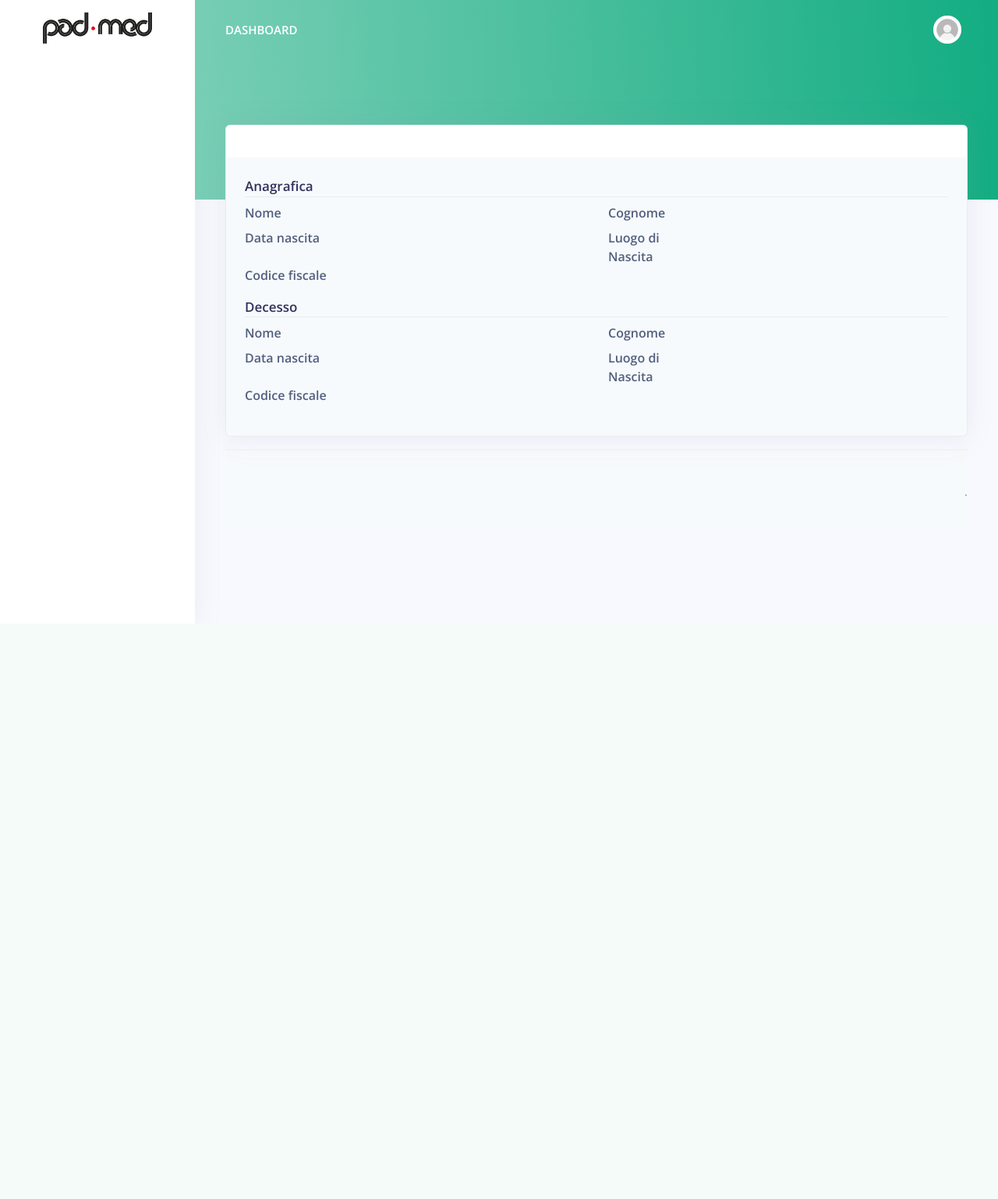
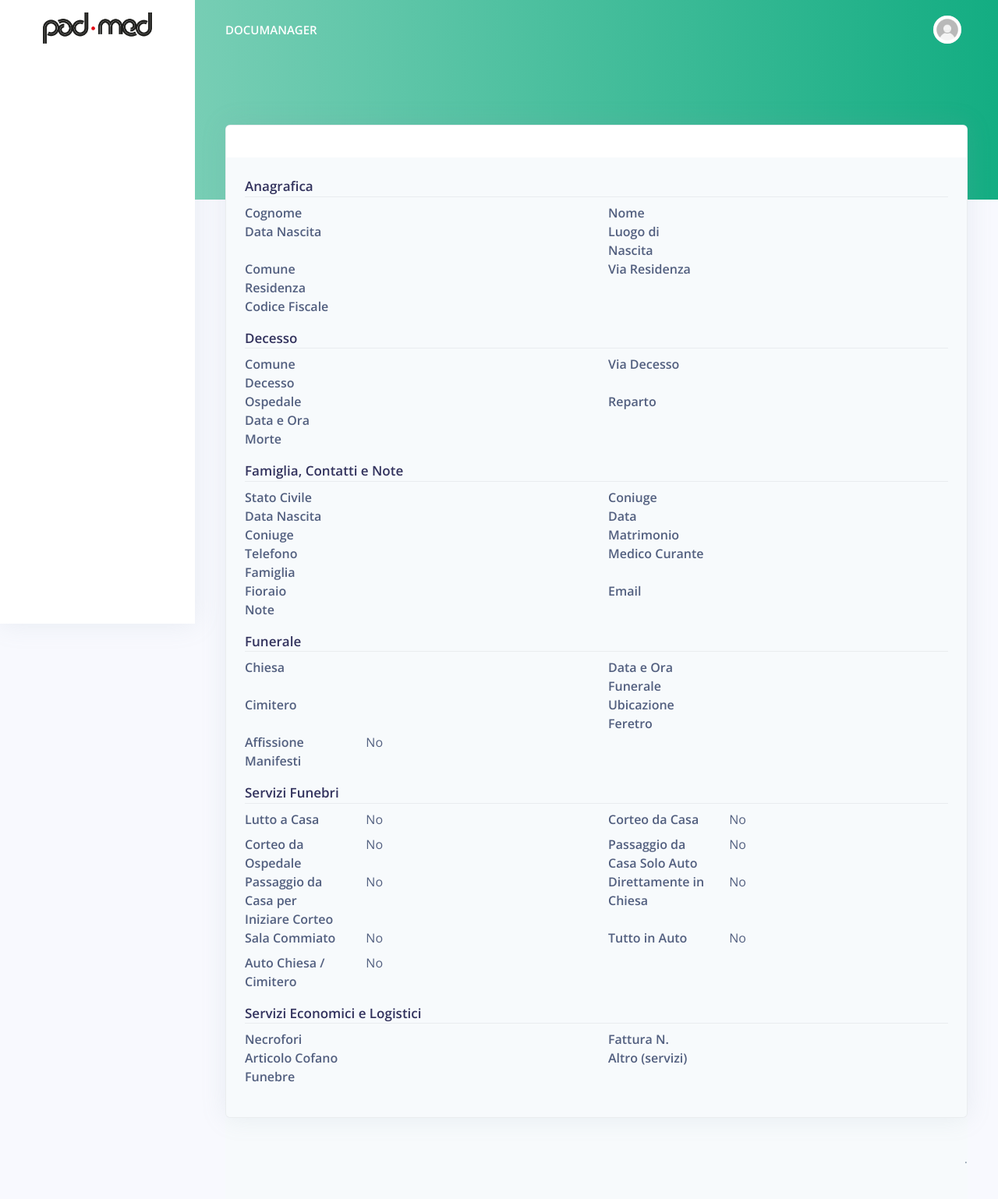
Before and after one commit to eraclesax/documanager, a Django app: template docdefunto/templates/defunto.html in a window 1280 px wide. Shown: the whole page at 78% size. Before the commit the page ends 636 px from the top, so only its background shows below. Run offline with Django 5.2, Linux system fonts and the light colour scheme; the template is opened without the code that fills it, so the values that code supplies are empty; some libraries are stand-ins or nearby versions.

Commit message:
dev: template defunto

```diff
--- a/core/templates/includes/navigation.html
+++ b/core/templates/includes/navigation.html
@@ -3,7 +3,7 @@
 <nav class="navbar navbar-top navbar-expand-md navbar-dark" id="navbar-main">
   <div class="container-fluid">
     <!-- Brand -->
-    <a class="h4 mb-0 text-white text-uppercase d-none d-lg-inline-block" href="/">Dashboard {{user.appuser.dashboard_hospital}}</a>
+    <a class="h4 mb-0 text-white text-uppercase d-none d-lg-inline-block" href="/">Documanager</a>
     {% comment %} <!-- Form -->
     <form class="navbar-search navbar-search-dark form-inline mr-3 d-none d-md-flex ml-lg-auto">
       <div class="form-group mb-0">
--- a/core/templates/layouts/base-fullscreen.html
+++ b/core/templates/layouts/base-fullscreen.html
@@ -10,7 +10,7 @@
   <meta name="viewport" content="width=device-width, initial-scale=1, shrink-to-fit=no">
 
   <title>
-    Pad Med - {% block title %} Dashboard Panel {% endblock %}
+    Archetti - {% block title %} Documanager {% endblock %}
   </title>
 
   <!-- Favicon - loaded as static -->
--- a/core/templates/layouts/base.html
+++ b/core/templates/layouts/base.html
@@ -10,7 +10,7 @@
   <meta name="viewport" content="width=device-width, initial-scale=1, shrink-to-fit=no">
 
   <title>
-    Pad Med - {% block title %} Dashboard Panel {% endblock %}
+    Archetti - {% block title %} Documanager {% endblock %}
   </title>
 
   <!-- Favicon - loaded as static -->
--- a/docdefunto/templates/defunto.html
+++ b/docdefunto/templates/defunto.html
@@ -21,7 +21,6 @@
 <div class="header bg-gradient-primary pb-8 pt-5 pt-md-8">
   <div class="container-fluid">
     <div class="header-body">
-
     </div>
   </div>
 </div>
@@ -33,80 +32,165 @@
         <div class="card-header bg-white border-0">
           <div class="row align-items-center">
             <div class="col-8">
-                <h3 class="mb-0">{{defunto}}</h3>
+              <h3 class="mb-0">{{ defunto }}</h3>
             </div>
           </div>
         </div>
         <div class="card-body">
-            <div>
-              <h3 class="border-bottom">
-                Anagrafica
-              </h3>
+
+          <!-- ================= ANAGRAFICA ================= -->
+          <h3 class="border-bottom">Anagrafica</h3>
           <dl class="row">
+            <dt class="col-sm-3 col-md-2">Cognome</dt>
+            <dd class="col-sm-9 col-md-4">{{ defunto.cognome|default_if_none:"" }}</dd>
+
             <dt class="col-sm-3 col-md-2">Nome</dt>
+            <dd class="col-sm-9 col-md-4">{{ defunto.nome|default_if_none:"" }}</dd>
+
+            <dt class="col-sm-3 col-md-2">Data Nascita</dt>
+            <dd class="col-sm-9 col-md-4">{{ defunto.data_nascita|date:"d/m/Y" }}</dd>
+
+            <dt class="col-sm-3 col-md-2">Luogo di Nascita</dt>
+            <dd class="col-sm-9 col-md-4">{{ defunto.luogo_nascita|default_if_none:"" }}</dd>
+
+            <dt class="col-sm-3 col-md-2">Comune Residenza</dt>
+            <dd class="col-sm-9 col-md-4">{{ defunto.comune_residenza|default_if_none:"" }}</dd>
+
+            <dt class="col-sm-3 col-md-2">Via Residenza</dt>
+            <dd class="col-sm-9 col-md-4">{{ defunto.via_residenza|default_if_none:"" }}</dd>
+
+            <dt class="col-sm-3 col-md-2">Codice Fiscale</dt>
+            <dd class="col-sm-9 col-md-4">{{ defunto.codice_fiscale|default_if_none:"" }}</dd>
+          </dl>
+
+          <!-- ================= DECESSO ================= -->
+          <h3 class="border-bottom">Decesso</h3>
+          <dl class="row">
+            <dt class="col-sm-3 col-md-2">Comune Decesso</dt>
+            <dd class="col-sm-9 col-md-4">{{ defunto.comune_decesso|default_if_none:"" }}</dd>
+
+            <dt class="col-sm-3 col-md-2">Via Decesso</dt>
+            <dd class="col-sm-9 col-md-4">{{ defunto.via_decesso|default_if_none:"" }}</dd>
+
+            <dt class="col-sm-3 col-md-2">Ospedale</dt>
+            <dd class="col-sm-9 col-md-4">{{ defunto.ospedale|default_if_none:"" }}</dd>
+
+            <dt class="col-sm-3 col-md-2">Reparto</dt>
+            <dd class="col-sm-9 col-md-4">{{ defunto.reparto_ospedaliero|default_if_none:"" }}</dd>
+
+            <dt class="col-sm-3 col-md-2">Data e Ora Morte</dt>
+            <dd class="col-sm-9 col-md-4">{{ defunto.data_ora_morte|date:"d/m/Y H:i" }}</dd>
+          </dl>
+
+          <!-- ================= FAMIGLIA E CONTATTI ================= -->
+          <h3 class="border-bottom">Famiglia, Contatti e Note</h3>
+          <dl class="row">
+            <dt class="col-sm-3 col-md-2">Stato Civile</dt>
+            <dd class="col-sm-9 col-md-4">{{ defunto.stato_civile|default_if_none:"" }}</dd>
+
+            <dt class="col-sm-3 col-md-2">Coniuge</dt>
             <dd class="col-sm-9 col-md-4">
-                  {{ defunto.cognome |default_if_none:""}}&nbsp;{{ defunto.middle_name |default_if_none:""}}
+              {{ defunto.nome_coniuge|default_if_none:"" }} {{ defunto.cognome_coniuge|default_if_none:"" }}
             </dd>
-                <dt class="col-sm-3 col-md-2">Cognome</dt>
-                <dd class="col-sm-9 col-md-4">
-                  {{ defunto.nome |default_if_none:""}}
-                </dd>
-                <dt class="col-sm-3 col-md-2">Data nascita</dt>
-                <dd class="col-sm-9 col-md-4">
-                  {{ defunto.data_nascita |default_if_none:""}}
-                </dd>
-                <dt class="col-sm-3 col-md-2">Luogo di Nascita</dt>
-                <dd class="col-sm-9 col-md-4">
-                  {{ defunto.comune_residenza |default_if_none:""}}
-                </dd>
-                <dt class="col-sm-3 col-md-2">Codice fiscale</dt>
-                <dd class="col-sm-9 col-md-4">
-                  {{ defunto.via_residenza |default_if_none:""}}
-                </dd>
-              </dl><h3 class="border-bottom">
-                Decesso
-              </h3>
+
+            <dt class="col-sm-3 col-md-2">Data Nascita Coniuge</dt>
+            <dd class="col-sm-9 col-md-4">{{ defunto.data_nascita_coniuge|date:"d/m/Y" }}</dd>
+
+            <dt class="col-sm-3 col-md-2">Data Matrimonio</dt>
+            <dd class="col-sm-9 col-md-4">{{ defunto.data_matrimonio|date:"d/m/Y" }}</dd>
+
+            <dt class="col-sm-3 col-md-2">Telefono Famiglia</dt>
+            <dd class="col-sm-9 col-md-4">{{ defunto.tel_famiglia|default_if_none:"" }}</dd>
+
+            <dt class="col-sm-3 col-md-2">Medico Curante</dt>
+            <dd class="col-sm-9 col-md-4">{{ defunto.medico_curante|default_if_none:"" }}</dd>
+
+            <dt class="col-sm-3 col-md-2">Fioraio</dt>
+            <dd class="col-sm-9 col-md-4">{{ defunto.fioraio|default_if_none:"" }}</dd>
+
+            <dt class="col-sm-3 col-md-2">Email</dt>
+            <dd class="col-sm-9 col-md-4">{{ defunto.email|default_if_none:"" }}</dd>
+
+            <dt class="col-sm-3 col-md-2">Note</dt>
+            <dd class="col-sm-9 col-md-4">{{ defunto.altro|default_if_none:"" }}</dd>
+          </dl>
+
+          <!-- ================= FUNERALE ================= -->
+          <h3 class="border-bottom">Funerale</h3>
           <dl class="row">
-                <dt class="col-sm-3 col-md-2">Nome</dt>
-                <dd class="col-sm-9 col-md-4">
-                  {{ defunto.cognome |default_if_none:""}}&nbsp;{{ defunto.middle_name |default_if_none:""}}
-                </dd>
-                <dt class="col-sm-3 col-md-2">Cognome</dt>
-                <dd class="col-sm-9 col-md-4">
-                  {{ defunto.nome |default_if_none:""}}
-                </dd>
-                <dt class="col-sm-3 col-md-2">Data nascita</dt>
-                <dd class="col-sm-9 col-md-4">
-                  {{ defunto.data_nascita |default_if_none:""}}
-                </dd>
-                <dt class="col-sm-3 col-md-2">Luogo di Nascita</dt>
-                <dd class="col-sm-9 col-md-4">
-                  {{ defunto.comune_residenza |default_if_none:""}}
-                </dd>
-                <dt class="col-sm-3 col-md-2">Codice fiscale</dt>
-                <dd class="col-sm-9 col-md-4">
-                  {{ defunto.via_residenza |default_if_none:""}}
-                </dd>
+            <dt class="col-sm-3 col-md-2">Chiesa</dt>
+            <dd class="col-sm-9 col-md-4">{{ defunto.chiesa|default_if_none:"" }}</dd>
+
+            <dt class="col-sm-3 col-md-2">Data e Ora Funerale</dt>
+            <dd class="col-sm-9 col-md-4">{{ defunto.data_ora_funerale|date:"d/m/Y H:i" }}</dd>
+
+            <dt class="col-sm-3 col-md-2">Cimitero</dt>
+            <dd class="col-sm-9 col-md-4">{{ defunto.cimitero|default_if_none:"" }}</dd>
+
+            <dt class="col-sm-3 col-md-2">Ubicazione Feretro</dt>
+            <dd class="col-sm-9 col-md-4">{{ defunto.ubicazione_feretro|default_if_none:"" }}</dd>
+
+            <dt class="col-sm-3 col-md-2">Affissione Manifesti</dt>
+            <dd class="col-sm-9 col-md-4">{{ defunto.affissione_manifesti|yesno:"Sì,No" }}</dd>
           </dl>
-            </div>
+
+          <!-- ================= SERVIZI FUNEBRI ================= -->
+          <h3 class="border-bottom">Servizi Funebri</h3>
+          <dl class="row">
+            <dt class="col-sm-3 col-md-2">Lutto a Casa</dt>
+            <dd class="col-sm-9 col-md-4">{{ defunto.lutto_casa|yesno:"Sì,No" }}</dd>
+
+            <dt class="col-sm-3 col-md-2">Corteo da Casa</dt>
+            <dd class="col-sm-9 col-md-4">{{ defunto.corteo_da_casa|yesno:"Sì,No" }}</dd>
+
+            <dt class="col-sm-3 col-md-2">Corteo da Ospedale</dt>
+            <dd class="col-sm-9 col-md-4">{{ defunto.corteo_da_ospedale|yesno:"Sì,No" }}</dd>
+
+            <dt class="col-sm-3 col-md-2">Passaggio da Casa Solo Auto</dt>
+            <dd class="col-sm-9 col-md-4">{{ defunto.pass_solo_auto|yesno:"Sì,No" }}</dd>
+
+            <dt class="col-sm-3 col-md-2">Passaggio da Casa per Iniziare Corteo</dt>
+            <dd class="col-sm-9 col-md-4">{{ defunto.pass_casa_per_corteo|yesno:"Sì,No" }}</dd>
+
+            <dt class="col-sm-3 col-md-2">Direttamente in Chiesa</dt>
+            <dd class="col-sm-9 col-md-4">{{ defunto.dirett_in_chiesa|yesno:"Sì,No" }}</dd>
+
+            <dt class="col-sm-3 col-md-2">Sala Commiato</dt>
+            <dd class="col-sm-9 col-md-4">{{ defunto.sala_commiato|yesno:"Sì,No" }}</dd>
+
+            <dt class="col-sm-3 col-md-2">Tutto in Auto</dt>
+            <dd class="col-sm-9 col-md-4">{{ defunto.tutto_in_auto|yesno:"Sì,No" }}</dd>
+
+            <dt class="col-sm-3 col-md-2">Auto Chiesa / Cimitero</dt>
+            <dd class="col-sm-9 col-md-4">{{ defunto.auto_chiesa_cimitero|yesno:"Sì,No" }}</dd>
+          </dl>
+
+          <!-- ================= SERVIZI ECONOMICI E LOGISTICI ================= -->
+          <h3 class="border-bottom">Servizi Economici e Logistici</h3>
+          <dl class="row">
+            <dt class="col-sm-3 col-md-2">Necrofori</dt>
+            <dd class="col-sm-9 col-md-4">{{ defunto.necrofori|default_if_none:"" }}</dd>
+
+            <dt class="col-sm-3 col-md-2">Fattura N.</dt>
+            <dd class="col-sm-9 col-md-4">{{ defunto.fattura_n|default_if_none:"" }}</dd>
+
+            <dt class="col-sm-3 col-md-2">Articolo Cofano Funebre</dt>
+            <dd class="col-sm-9 col-md-4">{{ defunto.articolo_cofano_funebre|default_if_none:"" }}</dd>
+
+            <dt class="col-sm-3 col-md-2">Altro (servizi)</dt>
+            <dd class="col-sm-9 col-md-4">{{ defunto.altro_servizi|default_if_none:"" }}</dd>
+          </dl>
+
         </div>
       </div>
     </div>
   </div>
 
-    <div class="row mt-3">
-      <div class="col">
-        <div class="card shadow" id="id_table_container">
-
-        </div>
-      </div>
-    </div>
-
   {% include "includes/footer.html" %}
-
 </div>
 
 {% endblock content %}
+
 
 <!-- Specific JS goes HERE -->
 {% block javascripts %}
--- a/docdefunto/urls.py
+++ b/docdefunto/urls.py
@@ -3,7 +3,7 @@ from django.urls import path
 from .views import *
 
 urlpatterns = [
-    path('lista', DefuntiListView.as_view(), name='lista'),
-    path('defunto/<int:id>', DefuntoView.as_view(), name='defunto'),
+    path('defunti', DefuntiListView.as_view(), name='lista'),
+    path('defunti/<int:id>', DefuntoView.as_view(), name='defunto'),
     # path('generate-pdf/', views.generate_pdf, name='generate_pdf'),
 ]
```
Lines whose indentation alone changed are shown as unchanged.
